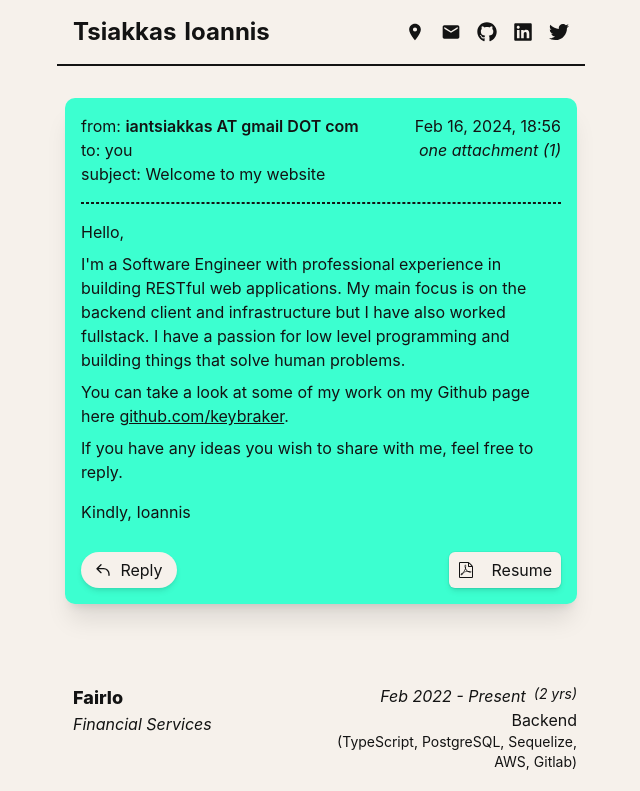
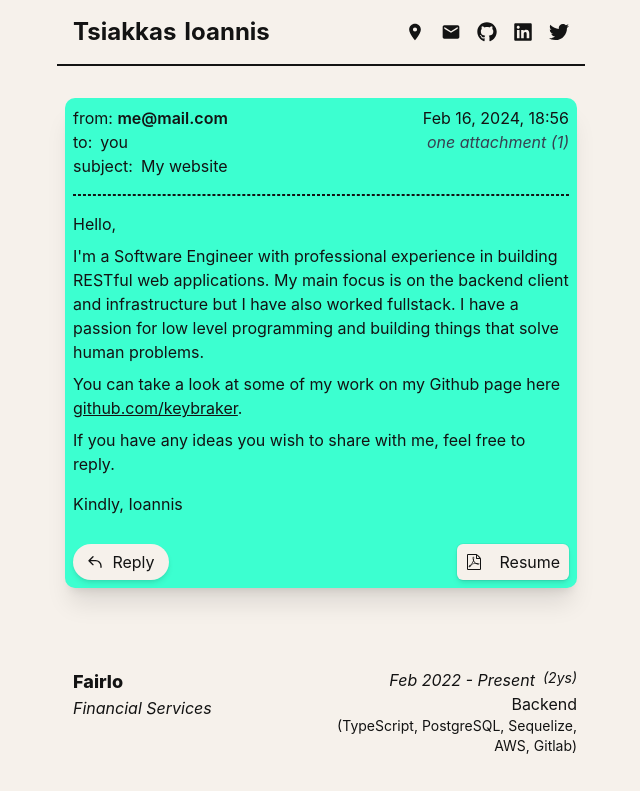
Before and after one commit to keybraker/keybraker.github.io, a Next.js app: page / in a window 1280 px wide. Shown: the top 791 px of the page, without its empty margins (319-959 px from the left). Built offline with nearby package versions, Linux system fonts and the light colour scheme.

Commit message:
Update mail alignment

```diff
--- a/src/abilities/email.tsx
+++ b/src/abilities/email.tsx
@@ -5,7 +5,7 @@ import { useEffect, useState } from "react";
 import { description } from "@/pages";
 
 const mail = "iantsiakkas@gmail.com";
-const mailDisplay = "iantsiakkas AT gmail DOT com";
+const mailDisplay = "me@mail.com";
 const mailto = "mailto:" + mail;
 const subject = "?subject=" + "Hey%20Ioannis";
 // const body = "&body=" + "Email%20Body";
@@ -35,12 +35,15 @@ export default function Email() {
   const hasMounted = useHasMounted();
 
   return (
-    <section className="mb-12 rounded-[10px] bg-verge-cyan text-tsiakkas-dark p-4 shadow-xl">
+    <section className="mb-12 rounded-[10px] bg-verge-cyan text-tsiakkas-dark p-2 shadow-xl">
       {/* <HeadScene /> */}
-      <div className="flex-start flex justify-between">
-        <div className="flex flex-col">
+      <div className="grid grid-cols-2 justify-between w-full">
+        <div className="flex flex-col w-full ">
+          <span>
             <span>
               from:{" "}
+            </span>
+            <span>
               <a
                 className="font-semibold hover:underline"
                 href={`${mailto}${subject}`}
@@ -48,14 +51,19 @@ export default function Email() {
                 {mailDisplay}
               </a>
             </span>
-          <span>to: you</span>
-          <span>subject: Welcome to my website</span>
+          </span>
+          <span className="flex flex-row gap-2">
+            <span>to:</span>
+            <span>you</span>
+          </span>
+          <span className="flex flex-row gap-2">
+            <span>subject:</span>
+            <span>My website</span>
+          </span>
         </div>
-        <div className="flex flex-col items-end">
-          {hasMounted ? (
-            <span>{formattedDate}</span>
-          ) : null}
-          <span className="italic">one attachment (1)</span>
+        <div className="flex flex-col w-full items-end">
+          {hasMounted && (<span className="flex self-end">{formattedDate}</span>)}
+          <span className="italic text-gray-700">one attachment (1)</span>
         </div>
       </div>
 
--- a/src/components/showcaseListings.tsx
+++ b/src/components/showcaseListings.tsx
@@ -31,9 +31,9 @@ function ShowcaseListing({
           ></div>
         </div>
 
-        <div className="w-6/12 no-wrap flex flex-col items-end justify-start text-end align-top">
+        <div className="w-6/12 no-wrap flex flex-col items-end justify-start text-end align-baseline">
           <div
-            className="flex flex-col sm:flex-row content text-md italic sm:gap-2"
+            className="flex flex-col sm:flex-row content text-md italic sm:gap-2 align-baseline"
           >
             <span>{getDateFormatted(showcase.start)} - {getDateFormatted(showcase.end)}</span>
             <span className="text-sm text-tsiakkas-bark2 dark:text-tsiakkas-light2">({period})</span>
--- a/src/functions/getMonthsBetween.ts
+++ b/src/functions/getMonthsBetween.ts
@@ -10,12 +10,12 @@ export function getPeriodBetween(from: Date, to: Date | null): string {
 
     let result: string[] = [];
     if (years > 0) {
-        result = result.concat(years === 1 ? [`${years} yr`] : [`${years} yrs`]);
+        result = result.concat(years === 1 ? [`${years}y`] : [`${years}ys`]);
     }
 
     if (months > 0) {
-        result = result.concat(months === 1 ? [`${months} mo`] : [`${months} mos`]);
+        result = result.concat(months === 1 ? [`${months}m`] : [`${months}ms`]);
     }
 
-    return result.join(' ') || '';
+    return result.join(' and ') || '';
 }
```
Lines whose indentation alone changed are shown as unchanged.
